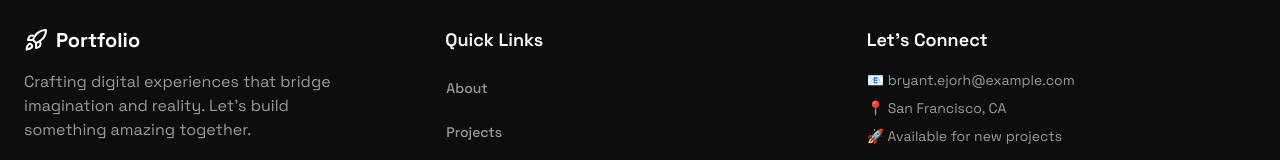
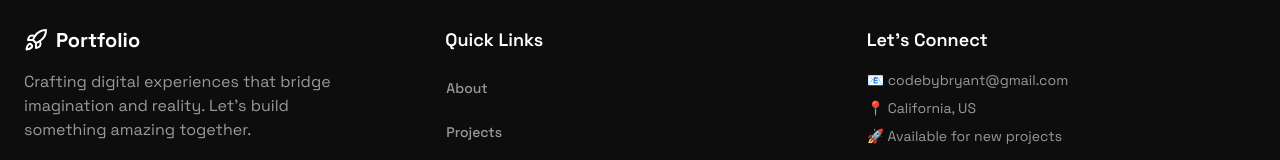
Before and after one commit to CodeByBryant/Portfolio, a React (Vite) app: page / in a window 1280 px wide. Shown: the part 4297-4457 px from the top of the page. Built offline with nearby package versions, Linux system fonts and the light colour scheme.

Commit message:
Bug Fix Again

```diff
--- a/src/components/Footer.tsx
+++ b/src/components/Footer.tsx
@@ -4,9 +4,8 @@ import { Github, Linkedin, Mail, Twitter, Heart, Rocket } from "lucide-react"
 import { Link } from "wouter"
 
 const socialLinks = [
-  { icon: Github, href: "https://github.com", label: "GitHub" },
-  { icon: Linkedin, href: "https://linkedin.com", label: "LinkedIn" },
-  { icon: Twitter, href: "https://twitter.com", label: "Twitter" },
+  { icon: Github, href: "https://github.com/CodeByBryant", label: "GitHub" },
+ /* TODO: Make Linkedin lol { icon: Linkedin, href: "https://linkedin.com", label: "LinkedIn" }, */
   { icon: Mail, href: "mailto:bryant.ejorh@example.com", label: "Email" }
 ]
 
@@ -80,8 +79,8 @@ export default function Footer() {
             <div className="space-y-4">
               <h3 className="text-lg font-semibold">Let's Connect</h3>
               <div className="space-y-2 text-sm text-muted-foreground">
-                <p>📧 bryant.ejorh@example.com</p>
-                <p>📍 San Francisco, CA</p>
+                <p>📧 codebybryant@gmail.com</p>
+                <p>📍 California, US</p>
                 <p>🚀 Available for new projects</p>
               </div>
               <Button
```
